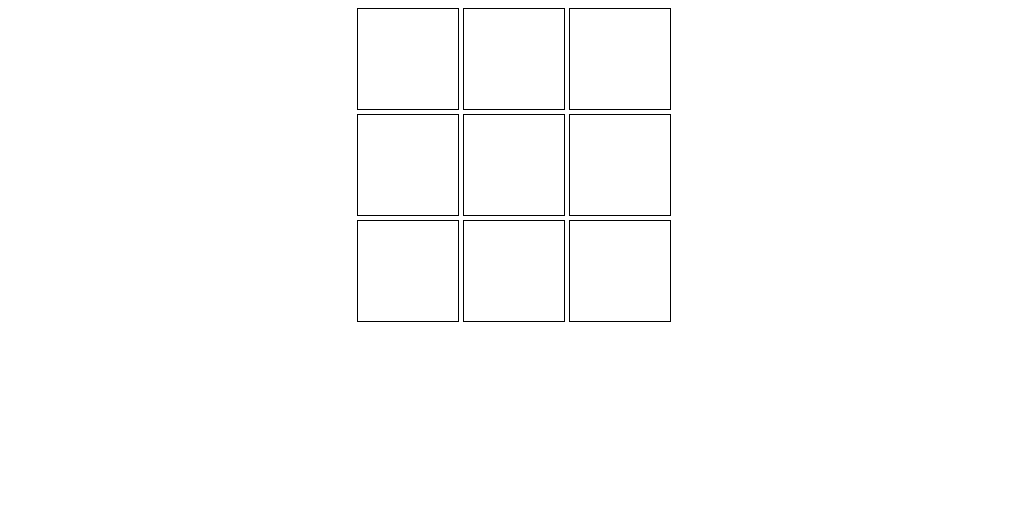
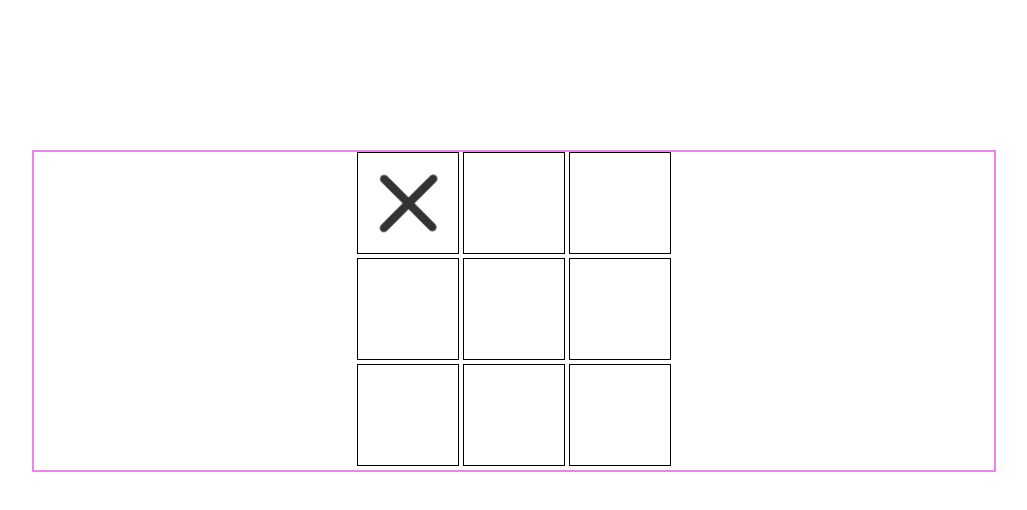
Before and after one commit to lecrepuscule/homework_week1_wkn, a plain HTML site: page TicTacToe/index.html in a window 1280 px wide. Shown: the whole page, without its empty margins (126-1153 px from the left). Drawn offline with Linux system fonts and the light colour scheme.

Commit message:
added images

```diff
--- a/TicTacToe/GUI.css
+++ /dev/null
@@ -1,16 +0,0 @@
-.square {
-  width: 100px;
-  height: 100px;
-  margin: auto auto;
-  border: 1px solid black;
-  display:inline-block;
-}
-
-.row {
-  text-align: center;
-  background-size: cover;
-}
-
-.container {
-  height: 100%;
-}
--- /dev/null
+++ b/TicTacToe/css/GUI.css
@@ -0,0 +1,33 @@
+.square {
+  width: 100px;
+  height: 100px;
+  margin: auto auto;
+  border: 1px solid black;
+  display:inline-block;
+}
+
+.row {
+  text-align: center;
+  background-size: cover;
+}
+
+.container {
+  height: 100%;
+  margin: 150px;
+  border: 2px solid violet;
+}
+
+.xo {
+  width: 100px;
+  height: 100px;
+  background-size: cover;
+  background-image: url("../images/x.png");
+}
+
+/*.o {
+  width: 100px;
+  height: 100px;
+  background-size: cover;
+  display: none;
+  background: url("../images/o.png");
+}*/
--- a/TicTacToe/index.html
+++ b/TicTacToe/index.html
@@ -1,26 +1,30 @@
 <!DOCTYPE html>
 <html>
 <head>
-  <title></title>
-  <link rel="stylesheet" href="GUI.css">
+  <title>Tic Tac Toe</title>
+  <link rel="stylesheet" href="css/GUI.css">
+  <script type="text/javascript" href="javascript/main.js"></script>
 </head>
 
 <body>
   <div class="container">
     <div class="row" id="row1">
-        <div class="square"></div>
-        <div class="square"></div>
-        <div class="square"></div>
+        <div class="square" id="1-1">
+          <div class="xo"></div>
+        </div>
+        <div class="square" id="1-2">
+        </div>
+        <div class="square" id="1-3"></div>
     </div>
     <div class="row" id="row2">
-        <div class="square"></div>
-        <div class="square"></div>
-        <div class="square"></div>
+        <div class="square" id="2-1"></div>
+        <div class="square" id="2-2"></div>
+        <div class="square" id="2-3"></div>
     </div>
     <div class="row" id="row2">
-        <div class="square"></div>
-        <div class="square"></div>
-        <div class="square"></div>
+        <div class="square" id="3-1"></div>
+        <div class="square" id="3-2"></div>
+        <div class="square" id="3-3"></div>
     </div>
   </div>
 </body>
```
Also changed, not shown: TicTacToe/images/o.png (added), TicTacToe/images/x.png (added), TicTacToe/javascript/main.js (added).
